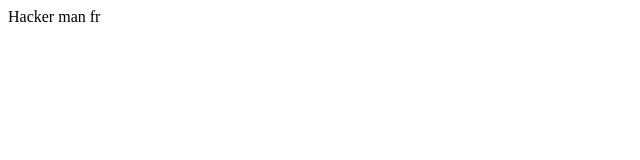
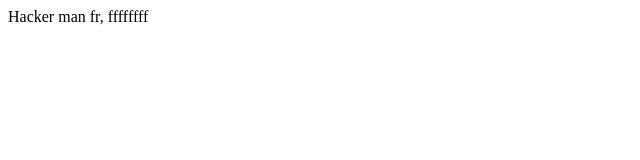
Before and after one commit to BradenPotter/SchoolStoreProject, a plain HTML site: page TestLive/SchoolStoreProject/index.html in a window 1280 px wide. Shown: the full height of the page, 0-640 px from the left. Drawn offline with Linux system fonts and the light colour scheme.

Commit message:
committing

```diff
--- a/TestLive/SchoolStoreProject/index.html
+++ b/TestLive/SchoolStoreProject/index.html
@@ -4,7 +4,7 @@
 </head>
 
 <body>
-<p>Hacker man fr</p>
+<p>Hacker man fr, ffffffff</p>
 </body>
 
 
```
